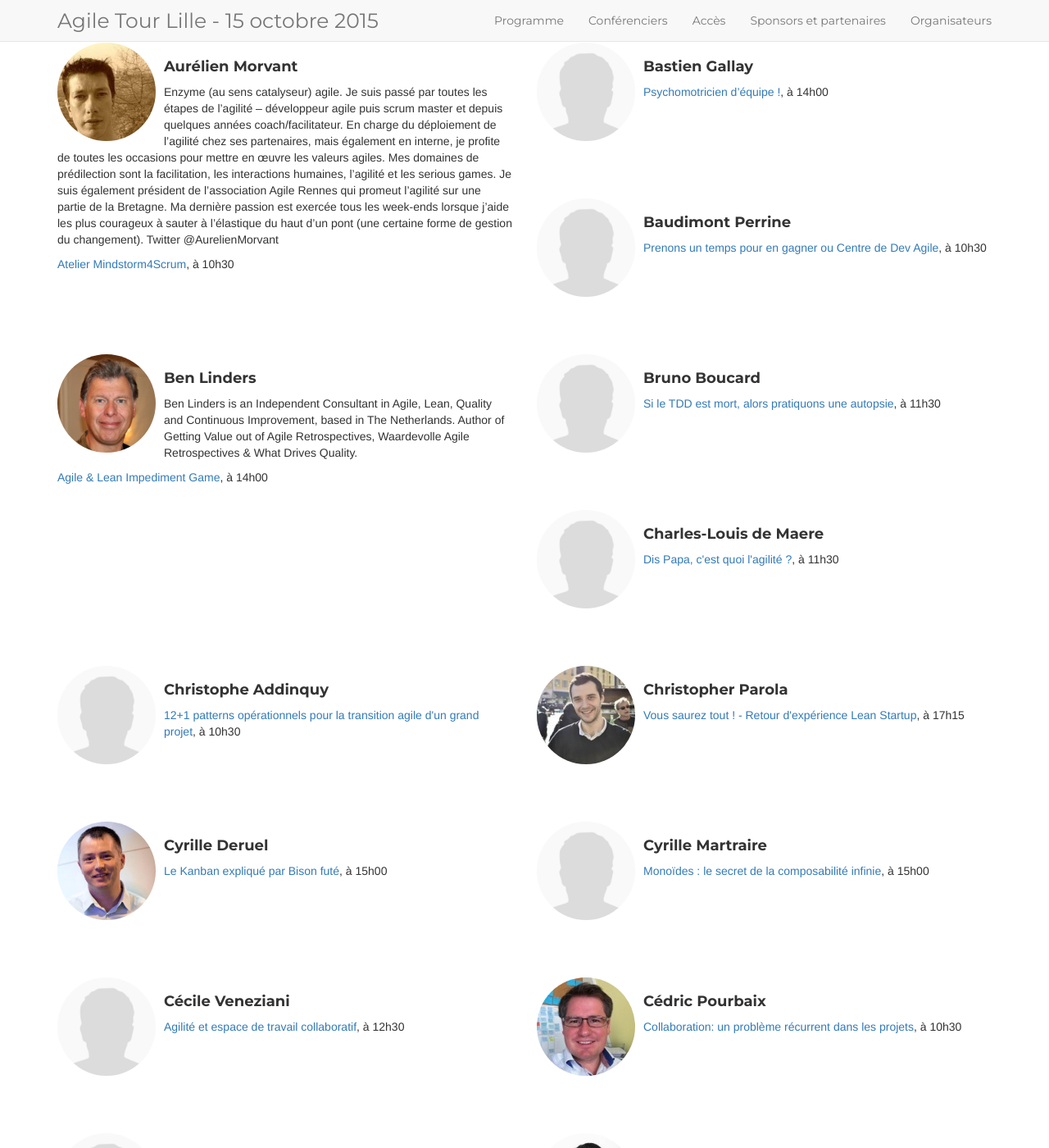
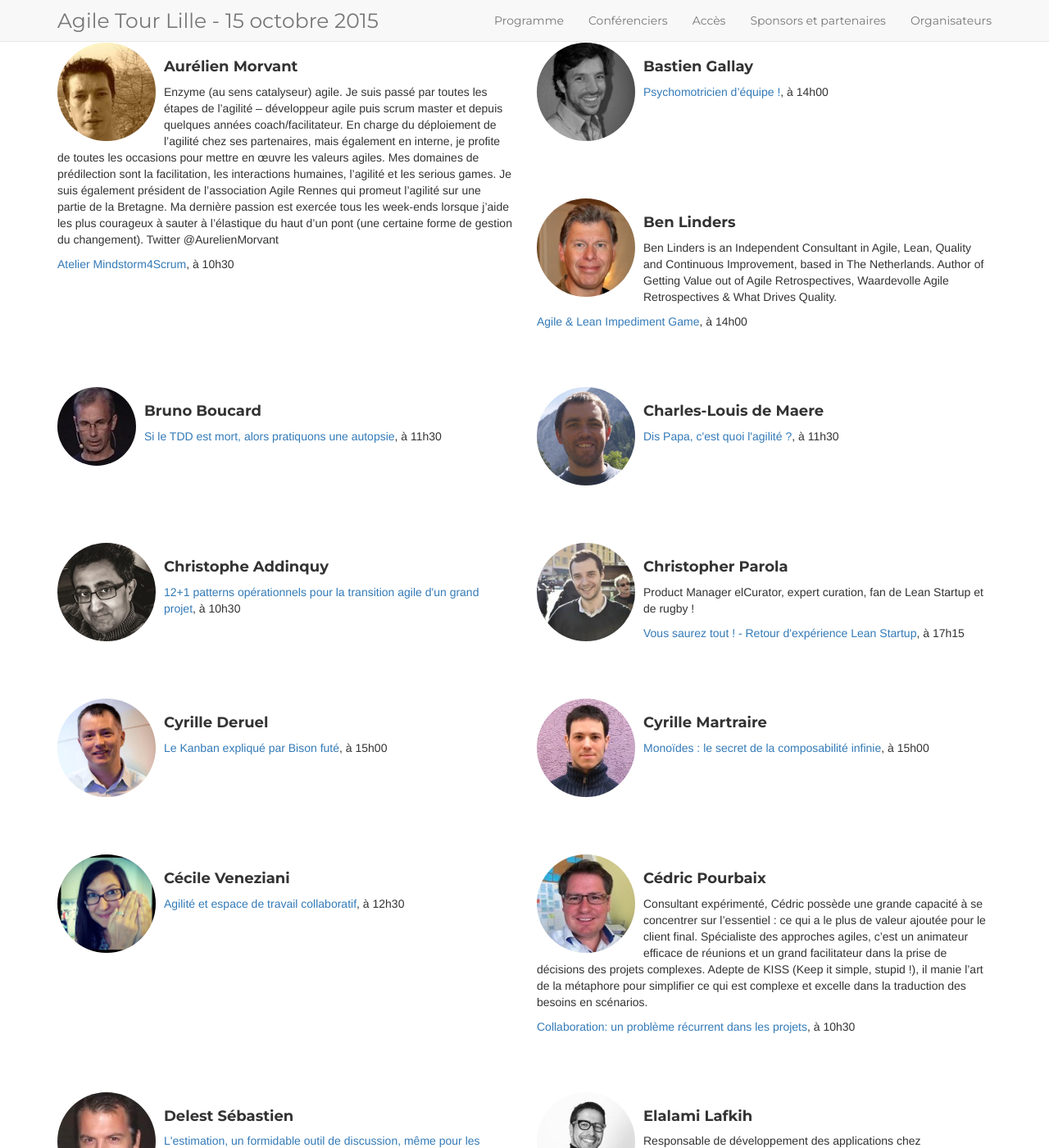
Before and after one commit to jak78/agile-tour-lille-2017, a Jekyll site: the page built from 01-speakers.html, in a window 1280 px wide and 1400 px high, scrolled down 278 px. Shown: the whole window at 82% size. Built offline with Jekyll 4.4.1, drawn with Linux system fonts in a browser that asks for light colours; nearby versions of some CDN libraries; some of the changed text lies outside the part shown.

Commit message:
Added: Pics found on the internets

```diff
--- a/_data/schedule.yml
+++ b/_data/schedule.yml
@@ -35,7 +35,7 @@
         speaker: Christophe Addinquy
         description: "Basculer en agile un très gros projet est un challenge, pour certains cela peut même apparaitre comme une ineptie. Pourtant c’est que le projet Linky a décidé de faire ! Un tel choix fait émerger des difficultés souvent absentes de projets plus petits : culture « cycle en V » omnisciente, grandes équipes, intégration dans l’architecture du SI, etc. Mais si la route reste longue, les signes de succès sont réels. Plutôt que d’exposer l’histoire du projet, nous allons voir ensemble 12+1 leçons apprises, sous forme de « patterns » opérationnels : des recettes que vous ne trouverez dans aucun livre. Les patterns que nous vous proposons sont tous directement utilisables pour votre propre transition agile dès demain."
       - subject: Prenons un temps pour en gagner ou Centre de Dev Agile
-        speaker: Baudimont Perrine
+        speaker: Perrine Baudimont
         description: "Après une rapide présentation théorique de l'intérêt de l'étape de brise glace et de quelques jeux qui nous semble être efficaces, nous proposons de pratiquer en groupe un voire 2 jeux originaux pour faire connaissance dans la bonne humeur."
       - subject: Atelier Mindstorm4Scrum
         speaker: Aurélien Morvant, Nelson Dufossé
--- a/_data/speakers.yml
+++ b/_data/speakers.yml
@@ -1,11 +1,11 @@
 - name: Cédric Pourbaix
-  bio: " "
+  bio: "Consultant expérimenté, Cédric possède une grande capacité à se concentrer sur l’essentiel : ce qui a le plus de valeur ajoutée pour le client final. Spécialiste des approches agiles, c’est un animateur efficace de réunions et un grand facilitateur dans la prise de décisions des projets complexes. Adepte de KISS (Keep it simple, stupid !), il manie l’art de la métaphore pour simplifier ce qui est complexe et excelle dans la traduction des besoins en scénarios."
   photo: cedric_pourbaix.jpg
 - name: Elalami Lafkih
   bio: Responsable de développement des applications chez ReCommerce Solutions, Elalami Lafkih s’intéresse aux défis et aux problématiques d’innovation et plus précisément aux outils et méthodologies de validation des idées. Auparavant, Elalami a travaillé dans plusieurs start-up françaises, puis Coach Agile chez Valtech. Il aide aujourd’hui les start-up et les grandes entreprises à développer le bon produit avant d'investir massivement dans une mauvaise idée. Elalami intervient également lors des conférences européennes et anime le mouvement de <a href="http://www.pretotyping.fr">prétotyping</a> en France.
   photo: elalami_lafkih.jpg
 - name: Christopher Parola
-  bio: " "
+  bio: "Product Manager elCurator, expert curation, fan de Lean Startup et de rugby !"
   photo: Christopher-Parola.jpg
 - name: Jean-Laurent de Morlhon
   bio: I love the act of writing software transforming a vague idea from the mind of someone, into an efficient software which really helps.
@@ -29,60 +29,60 @@
   photo: aurelien_morvant.jpg
 - name: Pierre Pezziardi
   bio: "Entrepreneur, co-fondateur du cabinet de conseil OCTO Technology et de l’Université du SI, fondateur d’OpenCBS Microfinance, associé de KissKissBankBank, auteur, conférencier, Pierre Pezziardi (Twitter: @ppezziardi) promeut l’idée d’Informatique Conviviale : des systèmes fondés sur la confiance et destinés à décloisonner les organisations en renforçant l’autonomie de leurs acteurs. En 2010, il a déployé les méthodes du Lean en tant que DSI de la Bred Banque Populaire, puis développé des outils financiers communautaires innovants, et notamment la plateforme de prêts solidaires entre particuliers hellomerci.com. En tant qu’Entrepreneur en Résidence, il anime aujourd’hui une filière de startups d’état au sein du Secrétariat Général pour la Modernisation de l’Action Publique, qui a notamment donné vie au nouveau portail de l’Open Data Français, aux Marchés Publics Simplifiés, au simulateur des droits mes-aides.gouv.fr... Pierre Pezziardi, débureaucratisateur (Nouvel Obs, décembre 2014) hellomerci, empruntez à des gens qui vous veulent du bien. Pierre Pezziardi est par ailleurs l’auteur de plusieurs ouvrages, préfaces, articles et conférences, et notamment « Une Politique pour le Système d’information – Descartes, Wittgenstein, (XML) » paru en 2005, « Lean Management, mieux, plus vite, avec les mêmes personnes – L’informatique Conviviale » paru en 2010 aux éditions Eyrolles et « La débureaucratisation par la confiance » édité en 2013 chez Fondapol."
-  photo: male200.png
+  photo: pierre_pezziardi.jpg
 - name: Christophe Addinquy
   bio: ''
-  photo: male200.png
-- name: Baudimont Perrine
+  photo: christophe-addinquy.jpg
+- name: Perrine Baudimont
   bio: ''
-  photo: male200.png
+  photo: perrine-baudimont.jpg
 - name: Jean Claude Grosjean
   bio: ''
-  photo: male200.png
+  photo: jcg.png
 - name: Ismaël Héry
   bio: ''
-  photo: male200.png
+  photo: ismael-hery.jpg
 - name: Bruno Boucard
   bio: ''
-  photo: male200.png
+  photo: bruno_boucard.jpeg
 - name: Charles-Louis de Maere
   bio: ''
-  photo: male200.png
+  photo: charles-louis-de-maere.jpg
 - name: Michel Domenjoud
   bio: ''
   photo: male200.png
 - name: Arnaud Buisine
   bio: ''
-  photo: male200.png
+  photo: arnaud-buisine.jpg
 - name: Cécile Veneziani
   bio: ''
-  photo: male200.png
+  photo: cecile_veneziani.jpeg
 - name: Ben Linders
   bio: Ben Linders is an Independent Consultant in Agile, Lean, Quality and Continuous Improvement, based in The Netherlands.
        Author of Getting Value out of Agile Retrospectives, Waardevolle Agile Retrospectives & What Drives Quality.
-  photo: ../speakers-2015/BenLinders-Square-150x150.jpg
+  photo: BenLinders-Square-150x150.jpg
 - name: Delest Sébastien
   bio: ''
-  photo: male200.png
+  photo: sebastien-delest.jpg
 - name: Bastien Gallay
   bio: ''
-  photo: male200.png
+  photo: bastien_gallay.jpg
 - name: Julien Hatzig
   bio: 'WebCenter AXA'
   photo: male200.png
 - name: Cyrille Martraire
   bio: ''
-  photo: male200.png
+  photo: cyrille-martraire.jpg
 - name: Oana Juncu
   bio: ''
-  photo: male200.png
+  photo: oana.gif
 - name: Julien Jakubowski
   bio:
     Julien est artisan logiciel chez <a href="http://www.octo.com/">OCTO Technology</a>. Depuis une dizaine d'années,
     il aide des équipes à livrer du logiciel de qualité élevée,
     avec efficacité et fun. Julien est un des fondateurs du Ch'ti JUG à Lille
     et il participe également à l'organisation de l'Agile Tour Lille depuis 2009.
-  photo: male200.png
+  photo: Julien-Jakubowski.jpg
 - name: Antoine Blancke
   bio: 'WebCenter AXA'
   photo: male200.png
@@ -91,13 +91,13 @@
   photo: male200.png
 - name: Guillaume Magnier
   bio: ''
-  photo: male200.png
+  photo: guillaume-magnier.png
 - name: Stéphane Bagnier
   bio: ''
-  photo: male200.png
+  photo: SBagnier_400x400.jpg
 - name: Laurent Tardif
   bio: ''
   photo: male200.png
 - name: Thomas Clavier
   bio: ''
-  photo: male200.png
+  photo: thomas-clavier.jpeg
```
Also changed, not shown: img/speakers/BenLinders-Square-150x150.jpg (renamed from img/speakers-2015/BenLinders-Square-150x150.jpg), img/speakers/SBagnier_400x400.jpg (added), img/speakers/arnaud-buisine.jpg (added), img/speakers/bruno_boucard.jpeg (added), img/speakers/cecile_veneziani.jpeg (added), img/speakers/charles-louis-de-maere.jpg (added), img/speakers/christophe-addinquy.jpg (added), img/speakers/cyrille-martraire.jpg (added), img/speakers/guillaume-magnier.png (added), img/speakers/ismael-hery.jpg (added), img/speakers/jcg.png (added), img/speakers/oana.gif (added), img/speakers/perrine-baudimont.jpg (added), img/speakers/pierre_pezziardi.jpg (added), 2 more files.
